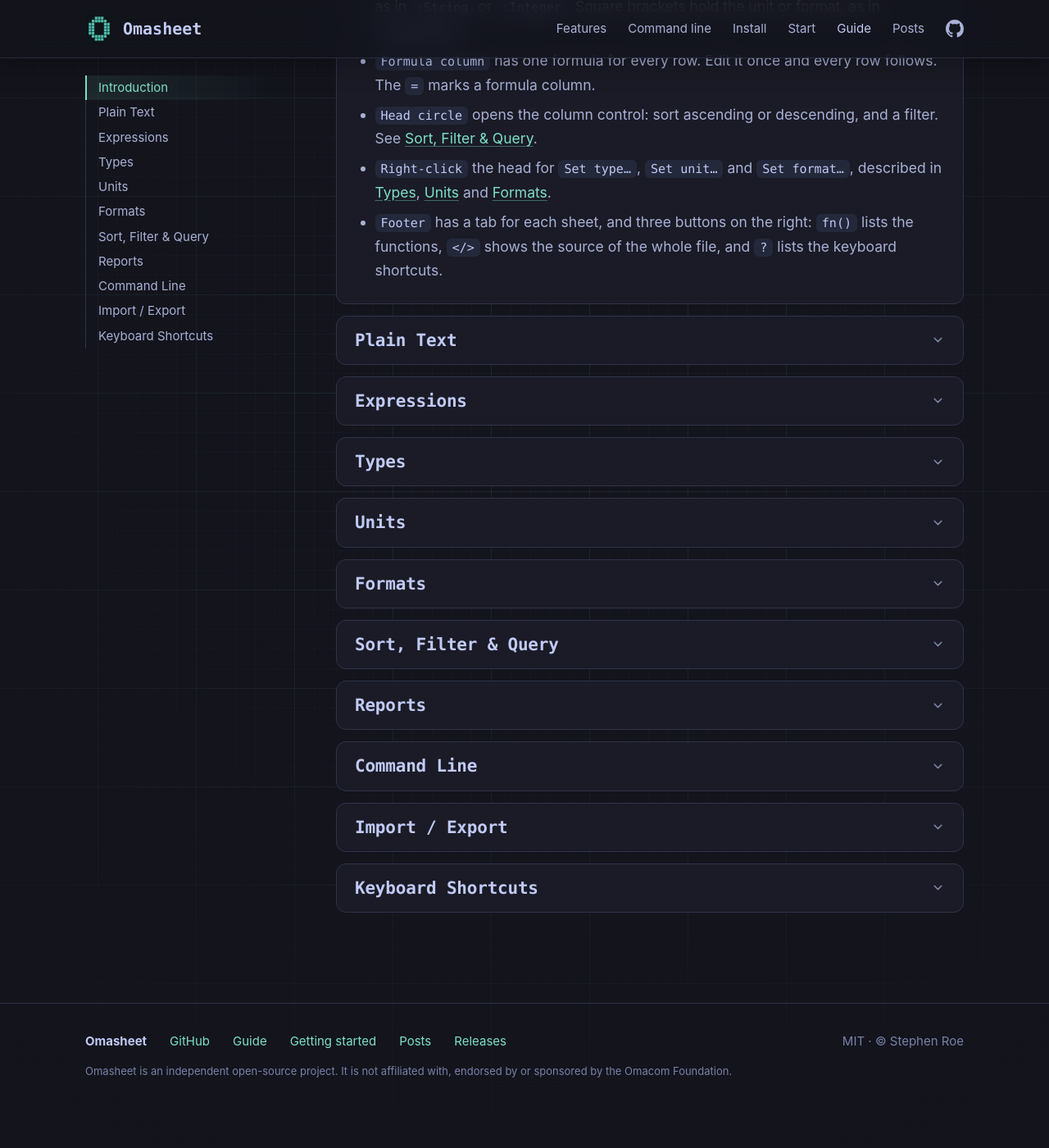
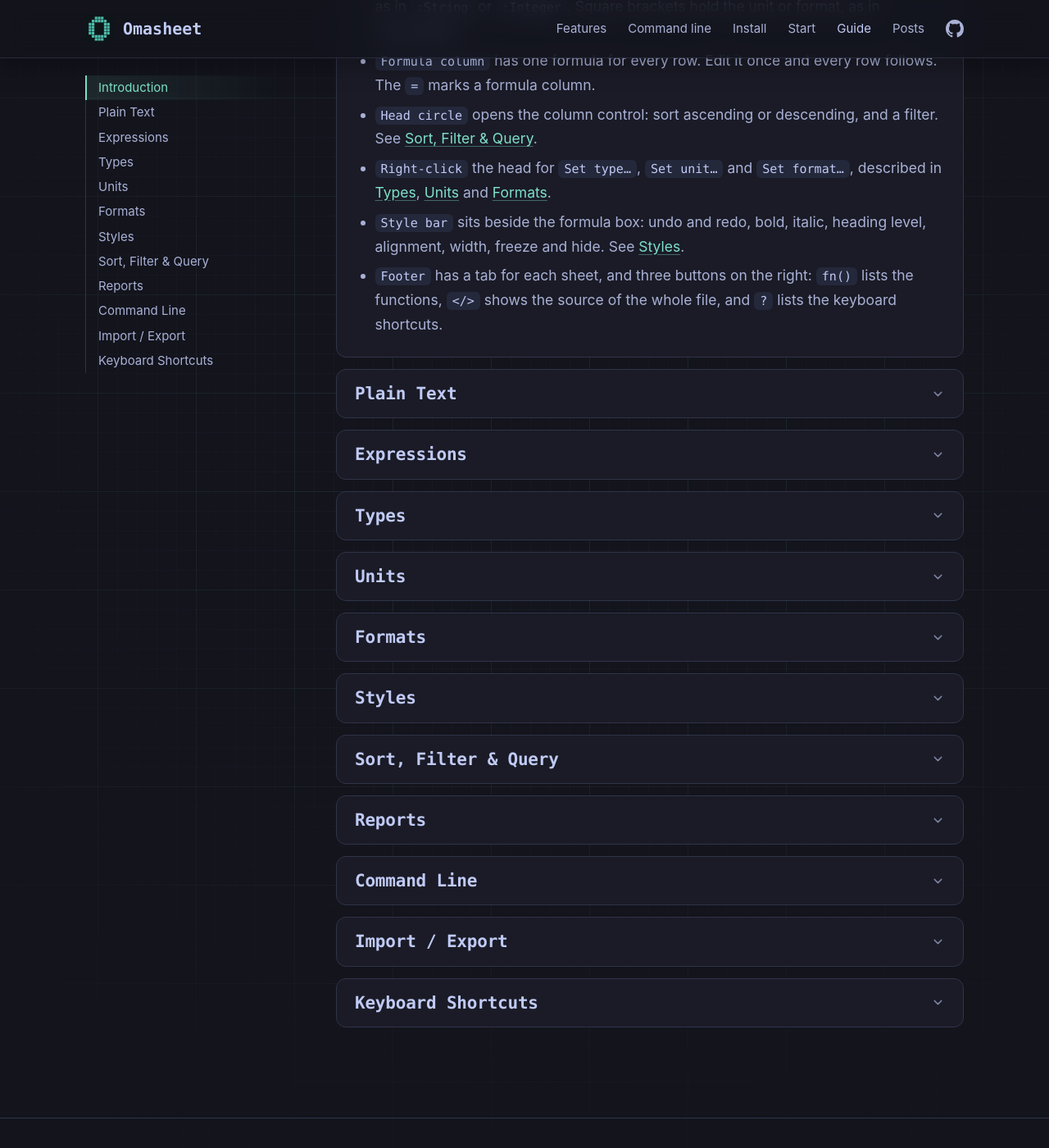
Before and after one commit to librasteve/omasheet.org, a Jekyll site: the page built from guide.md, in a window 1280 px wide and 1400 px high, scrolled down 821 px. Shown: the whole window at 82% size. Built offline with Jekyll 4.4.1, drawn with Linux system fonts in a browser that asks for light colours; before the commit the page ends 2192 px from its top, so only the background shows below that; part of the change alters nothing that is shown.

Commit message:
guide edits

````diff
--- a/guide.md
+++ b/guide.md
@@ -23,6 +23,7 @@ What to look at:
 - `Formula column` has one formula for every row. Edit it once and every row follows. The `=` marks a formula column.
 - `Head circle` opens the column control: sort ascending or descending, and a filter. See <a href="#sort-filter-query">Sort, Filter &amp; Query</a>.
 - `Right-click` the head for `Set type…`, `Set unit…` and `Set format…`, described in <a href="#types">Types</a>, <a href="#units">Units</a> and <a href="#formats">Formats</a>.
+- `Style bar` sits beside the formula box: undo and redo, bold, italic, heading level, alignment, width, freeze and hide. See <a href="#styles">Styles</a>.
 - `Footer` has a tab for each sheet, and three buttons on the right: `fn()` lists the functions, `</>` shows the source of the whole file, and `?` lists the keyboard shortcuts.
 
 </details>
@@ -950,6 +951,54 @@ A Boolean format is any two different characters, the symbol for true and then f
 </details>
 
 <details class="sec" id="s7" markdown="1">
+<summary><h2 id="styles">Styles</h2></summary>
+
+Styles are Markdown in the sheet itself, so they travel with the file and show in a diff. There is no style language to learn.
+
+<figure class="shot">
+<img src="/assets/images/style.png" alt="The Drinks sheet in the app with the Price column selected: the style bar above it shows undo and redo, bold, italic, heading level H2, summary, alignment, width, freeze, hide and clear. Item is bold, Qty italic, Price a heading, and the Total row larger.">
+<figcaption>The Drinks sheet, with the Price column selected. The style bar shows what the selection has: bold, heading level 2 and left alignment are lit. The source is below.</figcaption>
+</figure>
+
+Only the column head and/or the leftmost row cell carry style markdown, this is then extended over the whole grid. Styles can only be applied to whole columns or rows.
+
+```omx
+sheet Drinks
+
+Item  : String[wrap]
+
+| **Item**     | _Qty_        | ## **Price** | ^ Net |
+| :----------- | :----------: | :----------- | ----- |
+| Tea          | 3            | 4.50         | *     |
+| **Coffee**   | 2            | 7.25         | *     |
+| _Mugs_       | 6            | 9            | *     |
+| ## **Total** | 11           | 20.75        | *     |
+
+Net := Qty * Price
+```
+
+- `Alignment` is the colons of the rule line: `:---` left, `:---:` centre, `---:` right.
+- `Bold` and `italic` are `**x**` and `_x_`.
+- `Heading` is `## `, one to six `#`s.
+- `Width` is the length of a column's `---`, plus `:`s.
+- `Clip` and `wrap` set what a long text does at its column's edge: `String[clip]` or `String[wrap]`.
+
+**Blocks.** A heading opens a block to the next heading of its level or higher. `^` in front marks a row or column that sums its block up: it stands at the block's foot and stays in view when the block is closed. A `^ ###` sums up the `###` block it ends, and a plain `^` the block nearest to it. Inside a summary, `block` is the rows under the head, so every summary row is the same formula, e.g. `= [A; block].sum()`.
+
+A `rollup(keys) |> agg(...)` is a sheet of blocks made for you: a head row for each group, the groups inside it, and a summary row of the aggregates at the foot. In the app its keys are shown as one column, each row naming only its own level, and a summary is marked with a `Σ`.
+
+**In the app.** The style bar reads, left to right: `↶` `↷` for undo and redo, then `B`, `I`, `H` (heading level), `Σ` (summary), `☰` alignment, `⇔` width and `→` wrap, which are written to the file, and then `❄` and `⊘`, which are not. `✕` clears all styles from the selection.
+
+- `B`, `I`, `H` and `Σ` need whole rows or columns selected; on a block of cells the footer says so. `✕` clears the selection's styles, and its column width, after asking.
+- `❄` freezes the rows above and the columns to the left of the selected cell, so that they stay in view as the rest scrolls.
+- `⊘` hides the selected columns or rows, with a double line where something is hidden. `Hide empty` hides every row with nothing but its leftmost cell and every column with nothing in it, such as a block's empty head columns and rows. `Show last`, `Show all` and `Hide again` step back and forth.
+- `Carets` on a block's head fold it away. The corner buttons `0 1 2` open every block down to that depth. A block is drawn as a box, the outermost in a full line and the block inside it fainter, and never more than two levels.
+
+Folding, hiding and freezing belong to the reader's view. They are not kept in the file, and hidden cells still calculate.
+
+</details>
+
+<details class="sec" id="s8" markdown="1">
 <summary><h2 id="sort-filter-query">Sort, Filter &amp; Query</h2></summary>
 
 Chain stages with `|>`. Each stage takes a sheet and hands a new sheet to the next. Stages run on [Polars](https://pola.rs), so a table of millions of rows is as easy as a dozen.
@@ -1021,7 +1070,7 @@ A duration is compared with a quantity of time, `* > 1h` or `* < 90min`.
 
 </details>
 
-<details class="sec" id="s8" markdown="1">
+<details class="sec" id="s9" markdown="1">
 <summary><h2 id="reports">Reports</h2></summary>
 
 A report is a Markdown document with a sheet inside it. The numbers in the prose are worked out from the data, so the explanation and the calculation live in one file that can be reviewed and diffed.
@@ -1050,7 +1099,7 @@ omasheet render report.md --html -o report.html
 
 </details>
 
-<details class="sec" id="s9" markdown="1">
+<details class="sec" id="s10" markdown="1">
 <summary><h2 id="command-line">Command Line</h2></summary>
 
 Everything the app does is available on the command line. `omasheet` with no command, or with only a file, opens the app. Every other command prints or writes and returns.
@@ -1100,7 +1149,7 @@ An `.omx` file is readable text with typed columns and one formula per column, s
 
 </details>
 
-<details class="sec" id="s10" markdown="1">
+<details class="sec" id="s11" markdown="1">
 <summary><h2 id="import-export">Import / Export</h2></summary>
 
 Omasheet reads and writes XLSX Workbooks, CSV, JSON and Parquet files, so it fits in with the tools around it. Opening one of them in the app imports it, and **Ctrl+E** exports the file you have open as XLSX, CSV or JSON.
@@ -1121,7 +1170,7 @@ omasheet export budget.omx --parquet --meta    # keep the formulas in the Parque
 
 </details>
 
-<details class="sec" id="s11" markdown="1">
+<details class="sec" id="s12" markdown="1">
 <summary><h2 id="shortcuts">Keyboard Shortcuts</h2></summary>
 
 Press Ctrl+? in the app, or the `?` button at the foot, to show this list, which is copied here as the app shows it.
````
